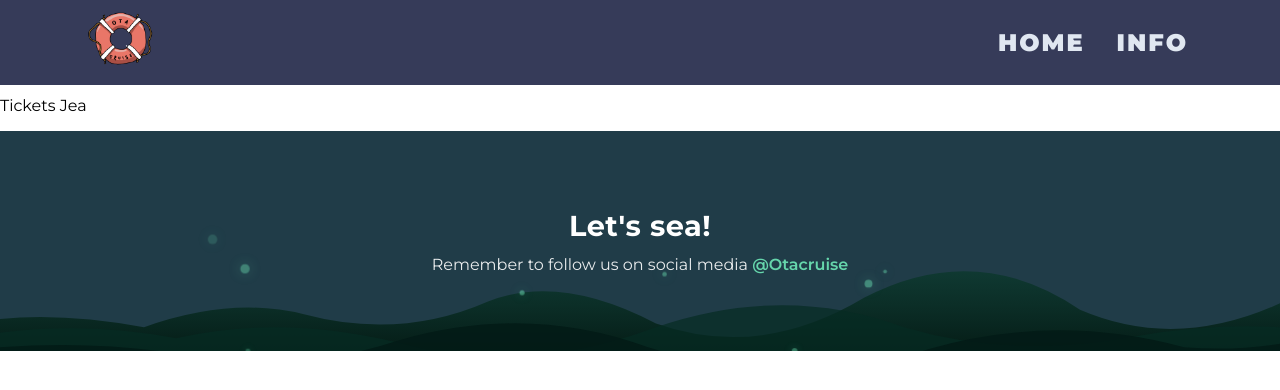
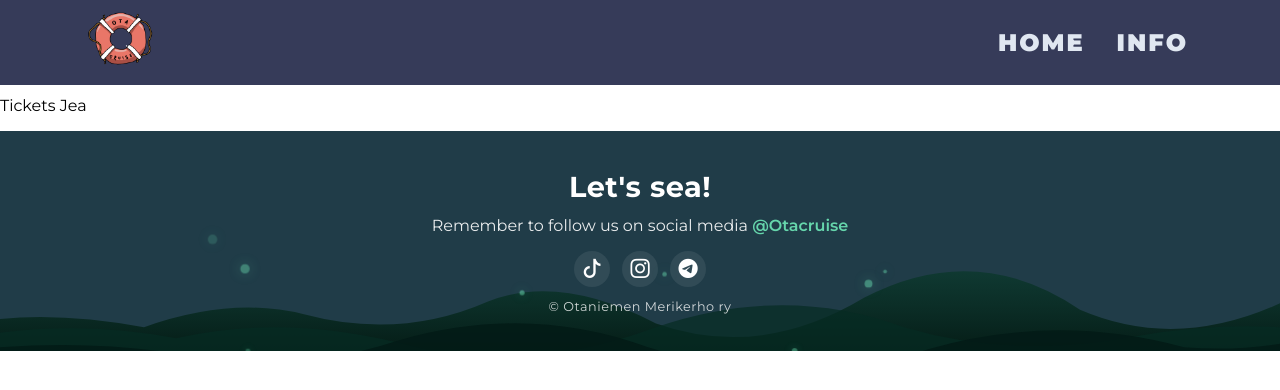
Before and after one commit to verkkomestari/otacruise, a React (Vite) app: page /tickets in a window 1280 px wide. Shown: the top 390 px of the page. Built offline with nearby package versions, Linux system fonts and the light colour scheme; a web font is replaced by a local one.

Commit message:
add social links & copyright

```diff
--- a/src/components/Footer.tsx
+++ b/src/components/Footer.tsx
@@ -75,6 +75,43 @@ const Text = styled.p`
   font-family: ${({ theme }) => theme?.fonts?.body || 'inherit'};
   font-size: 1rem;
   opacity: 0.9;
+`
+
+const SocialLinks = styled.div`
+  display: flex;
+  align-items: center;
+  justify-content: center;
+  gap: 12px;
+  margin-top: 16px;
+`
+
+const SocialLink = styled.a`
+  display: inline-flex;
+  align-items: center;
+  justify-content: center;
+  width: 36px;
+  height: 36px;
+  border-radius: 50%;
+  background: rgba(255, 255, 255, 0.08);
+  color: #ffffff;
+  font-size: 1.2rem;
+  transition:
+    transform 0.2s ease,
+    background 0.2s ease,
+    box-shadow 0.2s ease;
+
+  &:hover {
+    transform: translateY(-2px);
+    background: rgba(110, 231, 183, 0.15);
+    box-shadow: 0 0 0 1px rgba(110, 231, 183, 0.3);
+  }
+`
+
+const Copyright = styled.p`
+  margin: 12px 0 0;
+  font-size: 0.8rem;
+  letter-spacing: 0.04em;
+  opacity: 0.8;
 `
 
 const Handle = styled.span`
@@ -205,6 +242,33 @@ const Footer = () => {
         <Text>
           Remember to follow us on social media <Handle>@Otacruise</Handle>
         </Text>
+        <SocialLinks aria-label='Social media links'>
+          <SocialLink
+            href='https://www.tiktok.com/@otacruise'
+            target='_blank'
+            rel='noreferrer'
+            aria-label='TikTok'
+          >
+            <i className='bi bi-tiktok' aria-hidden='true' />
+          </SocialLink>
+          <SocialLink
+            href='https://www.instagram.com/otacruise/'
+            target='_blank'
+            rel='noreferrer'
+            aria-label='Instagram'
+          >
+            <i className='bi bi-instagram' aria-hidden='true' />
+          </SocialLink>
+          <SocialLink
+            href='https://t.me/otacruise'
+            target='_blank'
+            rel='noreferrer'
+            aria-label='Telegram'
+          >
+            <i className='bi bi-telegram' aria-hidden='true' />
+          </SocialLink>
+        </SocialLinks>
+        <Copyright>© Otaniemen Merikerho ry</Copyright>
       </Content>
     </FooterWrapper>
   )
--- a/src/index.tsx
+++ b/src/index.tsx
@@ -1,5 +1,6 @@
 import React from 'react'
 import ReactDOM from 'react-dom/client'
+import 'bootstrap-icons/font/bootstrap-icons.css'
 import App from './App'
 
 ReactDOM.createRoot(document.getElementById('root')!).render(
```
